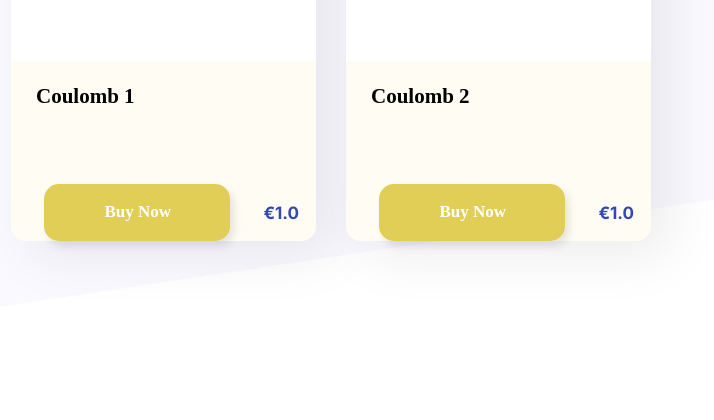
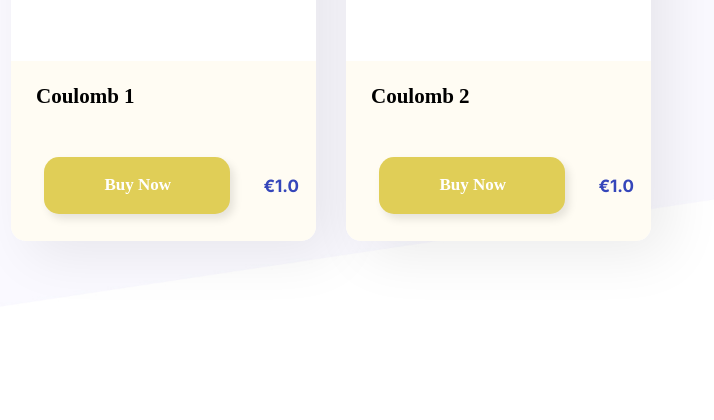
Before and after one commit to aleX-Xandr/jewelry_aws, a Django app: a page that uses shop/templates/products.html in a window 1280 px wide. Shown: the part 595-1015 px from the top of the page, without its empty margins (309-1023 px from the left). Run offline with Django 5.2, Linux system fonts and the light colour scheme; data comes from the database, SQL or seed files in the repository; data that the repository does not hold is empty; some web fonts are replaced.

Commit message:
Some Fixes

```diff
--- a/shop/templates/products.html
+++ b/shop/templates/products.html
@@ -4,7 +4,7 @@
 {% block 'content' %}
 <style>
     .selection-text a p {
-        height: 77px;
+        height: 50px;
     }
 
     .selection-info {
```
